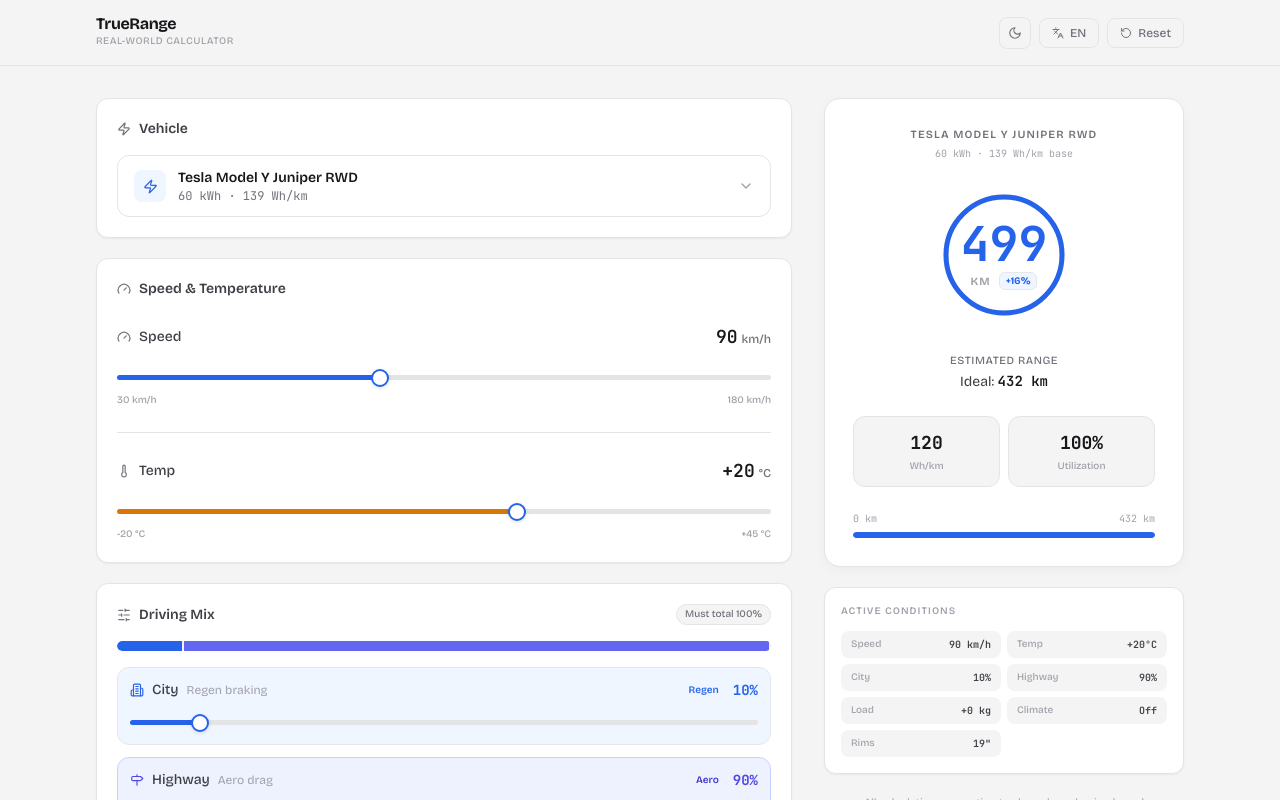
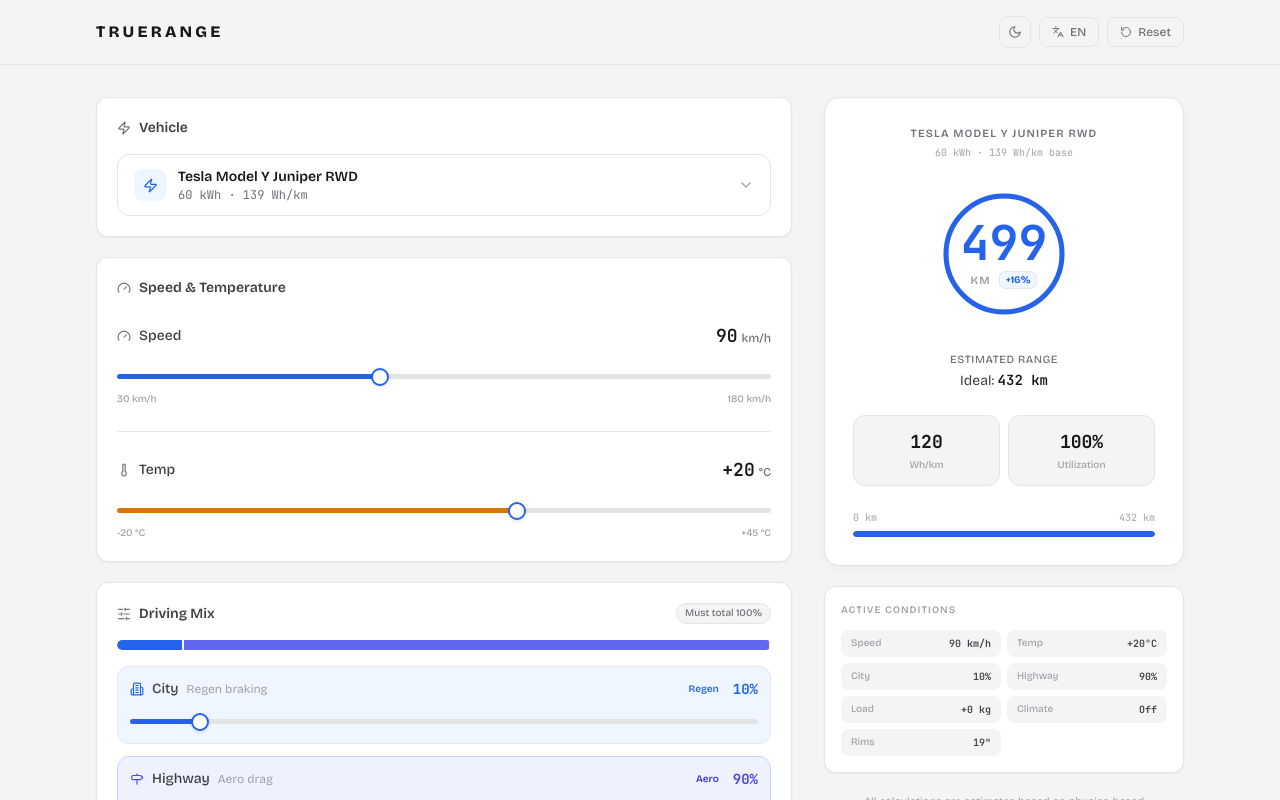
Before and after one commit to ygymz/Evrange, a Next.js app: page / in a window 1280 px wide. Shown: the top 800 px of the page. Built offline with nearby package versions, Linux system fonts and the light colour scheme.

Commit message:
style: uppercase header title and remove slogan

```diff
--- a/app/page.tsx
+++ b/app/page.tsx
@@ -149,10 +149,7 @@ export default function Home() {
         <div className="max-w-6xl mx-auto px-5 sm:px-8 py-4 flex items-center justify-between">
           <div className="flex items-center gap-3">
             <div>
-              <div className="text-base font-bold text-ink leading-none tracking-tight">{t('app.title')}</div>
-              <div className="text-[10px] text-ink-muted font-medium tracking-wider uppercase mt-0.5">
-                {t('app.subtitle')}
-              </div>
+              <div className="text-base font-black text-ink leading-none tracking-[0.2em] uppercase">{t('app.title')}</div>
             </div>
           </div>
 
```
